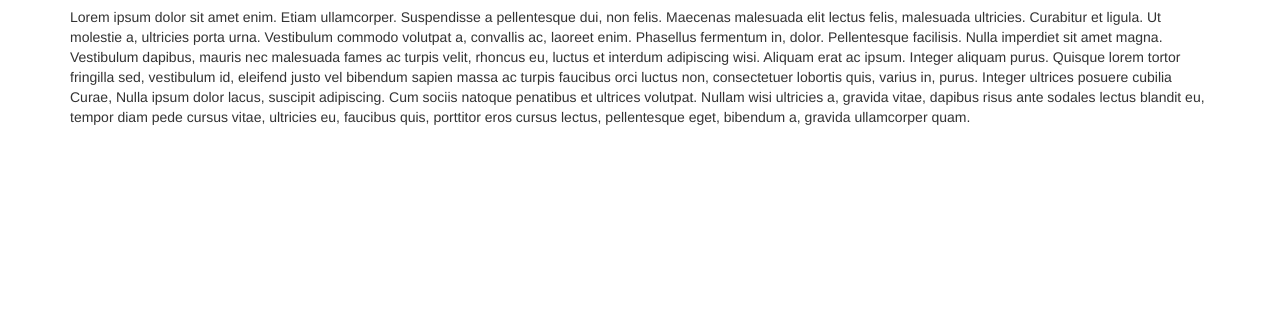
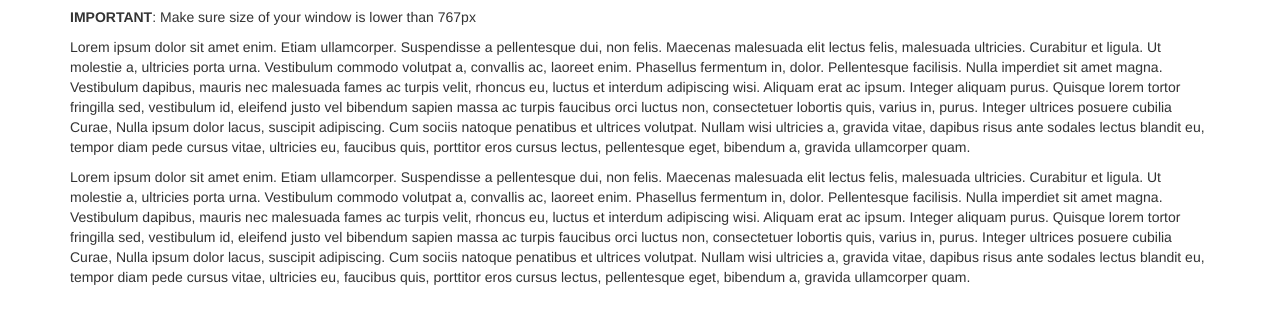
Before and after one commit to pawelw/angular-offcanvas-navbar, a website: page example/index.html in a window 1280 px wide. Shown: the part 113-436 px from the top of the page. Drawn offline with nearby package versions, Linux system fonts and the light colour scheme.

Commit message:
Added extra HTML content to the sample file

```diff
--- a/example/index.html
+++ b/example/index.html
@@ -47,6 +47,9 @@
 			</nav>
 
 			<h1>Hello world!</h1>
+			<p><strong>IMPORTANT</strong>: Make sure size of your window is lower than 767px</p>
+			<p>Lorem ipsum dolor sit amet enim. Etiam ullamcorper. Suspendisse a pellentesque dui, non felis. Maecenas malesuada elit lectus felis, malesuada ultricies. Curabitur et ligula. Ut molestie a, ultricies porta urna. Vestibulum commodo volutpat a, convallis ac, laoreet enim. Phasellus fermentum in, dolor. Pellentesque facilisis. Nulla imperdiet sit amet magna. Vestibulum dapibus, mauris nec malesuada fames ac turpis velit, rhoncus eu, luctus et interdum adipiscing wisi. Aliquam erat ac ipsum. Integer aliquam purus. Quisque lorem tortor fringilla sed, vestibulum id, eleifend justo vel bibendum sapien massa ac turpis faucibus orci luctus non, consectetuer lobortis quis, varius in, purus. Integer ultrices posuere cubilia Curae, Nulla ipsum dolor lacus, suscipit adipiscing. Cum sociis natoque penatibus et ultrices volutpat. Nullam wisi ultricies a, gravida vitae, dapibus risus ante sodales lectus blandit eu, tempor diam pede cursus vitae, ultricies eu, faucibus quis, porttitor eros cursus lectus, pellentesque eget, bibendum a, gravida ullamcorper quam.</p>
+
 			<p>Lorem ipsum dolor sit amet enim. Etiam ullamcorper. Suspendisse a pellentesque dui, non felis. Maecenas malesuada elit lectus felis, malesuada ultricies. Curabitur et ligula. Ut molestie a, ultricies porta urna. Vestibulum commodo volutpat a, convallis ac, laoreet enim. Phasellus fermentum in, dolor. Pellentesque facilisis. Nulla imperdiet sit amet magna. Vestibulum dapibus, mauris nec malesuada fames ac turpis velit, rhoncus eu, luctus et interdum adipiscing wisi. Aliquam erat ac ipsum. Integer aliquam purus. Quisque lorem tortor fringilla sed, vestibulum id, eleifend justo vel bibendum sapien massa ac turpis faucibus orci luctus non, consectetuer lobortis quis, varius in, purus. Integer ultrices posuere cubilia Curae, Nulla ipsum dolor lacus, suscipit adipiscing. Cum sociis natoque penatibus et ultrices volutpat. Nullam wisi ultricies a, gravida vitae, dapibus risus ante sodales lectus blandit eu, tempor diam pede cursus vitae, ultricies eu, faucibus quis, porttitor eros cursus lectus, pellentesque eget, bibendum a, gravida ullamcorper quam.</p>
 
 
```
